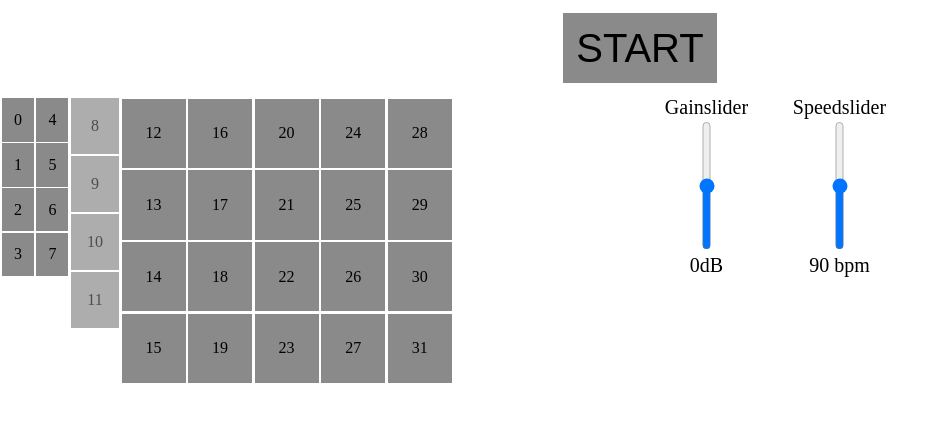
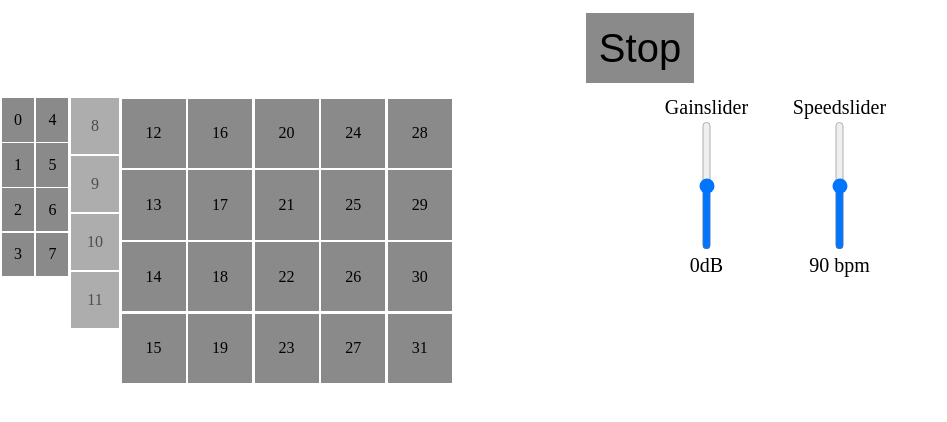
Before and after one commit to DschungelTim/Lego-Step-Sequencer-Code, a plain HTML site: page Website.html in a window 1280 px wide. Shown: the whole page, without its empty margins (0-947 px from the left). Drawn offline with Linux system fonts and the light colour scheme; no server answers.

Commit message:
StartStop

```diff
--- a/Website.html
+++ b/Website.html
@@ -6,7 +6,7 @@
     </head>
     <body>
 
-        <button id="startButton" class="button">START</button>
+        <button id="startButton" class="button">Stop</button>
         <br>
 
         <div id="Sequencer" class = "Grundelement" >
```
